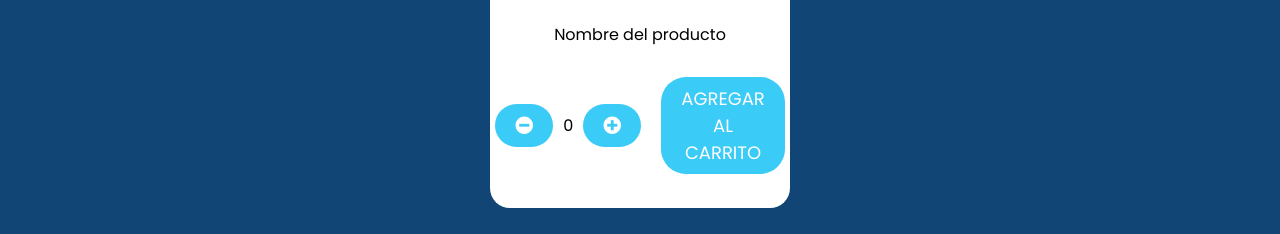
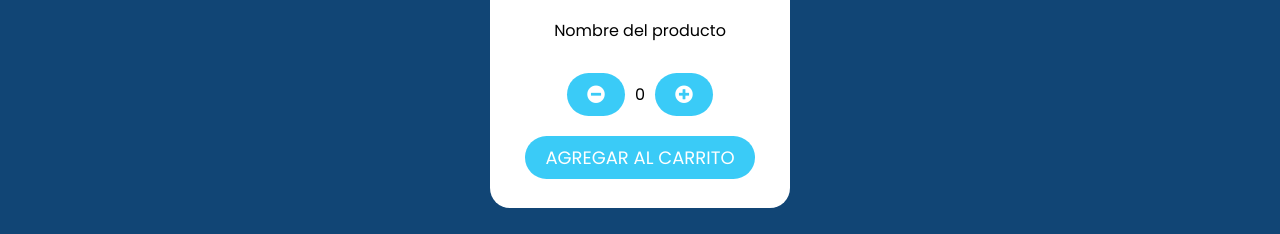
Before and after one commit to lucionessier/naboogames, a React (Create React App) app: page / in a window 1280 px wide. Shown: the part 862-1096 px from the top of the page. Built offline with nearby package versions, Linux system fonts and the light colour scheme.

Commit message:
Corregido el div de las cards

```diff
--- a/src/components/ProductCards/ItemCount.js
+++ b/src/components/ProductCards/ItemCount.js
@@ -1,5 +1,6 @@
 import React, { useState } from 'react'
 import { Button } from '../Navbar/Button';
+import { AddToCart  } from './CardElements';
 
 
 
@@ -27,11 +28,15 @@ export default function ItemCount ({ initial = 0, stock = 0, onAdd = () => {} })
     return(
       <>
 
-        <Button onClick={() => decrement()}id="decrementButton"><i className="fas fa-minus-circle"></i></Button>
-        <p>{count}</p>
+        <AddToCart>
 
-        <Button onClick={() => increment()}id="incrementButon"><i className="fas fa-plus-circle"></i></Button>
+            <Button onClick={() => decrement()}id="decrementButton"><i className="fas fa-minus-circle"></i></Button>
 
+            <p>{count}</p>
+
+            <Button onClick={() => increment()}id="incrementButon"><i className="fas fa-plus-circle"></i></Button>
+
+        </AddToCart>
 
         {!addedtoCarrito &&
             <Button onClick={handleOnAddCarrito}>AGREGAR AL CARRITO</Button>
--- a/src/components/ProductCards/index.js
+++ b/src/components/ProductCards/index.js
@@ -1,5 +1,5 @@
 import React from 'react';
-import { ItemsBg, ItemsCard, AddToCart } from './CardElements';
+import { ItemsBg, ItemsCard } from './CardElements';
 // import { Button } from '../Navbar/Button';
 import ItemCount from './ItemCount';
 
@@ -11,11 +11,11 @@ export const ProductCards = () => {
 
                 <p style={{margin: "20px"}}>Nombre del producto</p>
 
-                <AddToCart>
 
-                    <ItemCount stock={15} onAdd={() => console.log("Agregado al carrito")}></ItemCount>
 
-                </AddToCart>
+                    <ItemCount stock={10} onAdd={() => console.log("Agregado al carrito")}></ItemCount>
+
+
 
 
 
```
